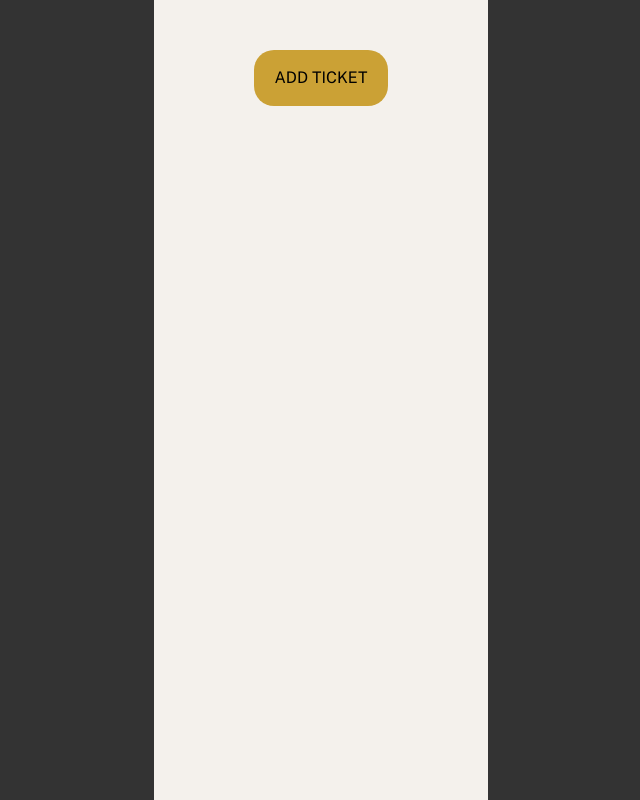
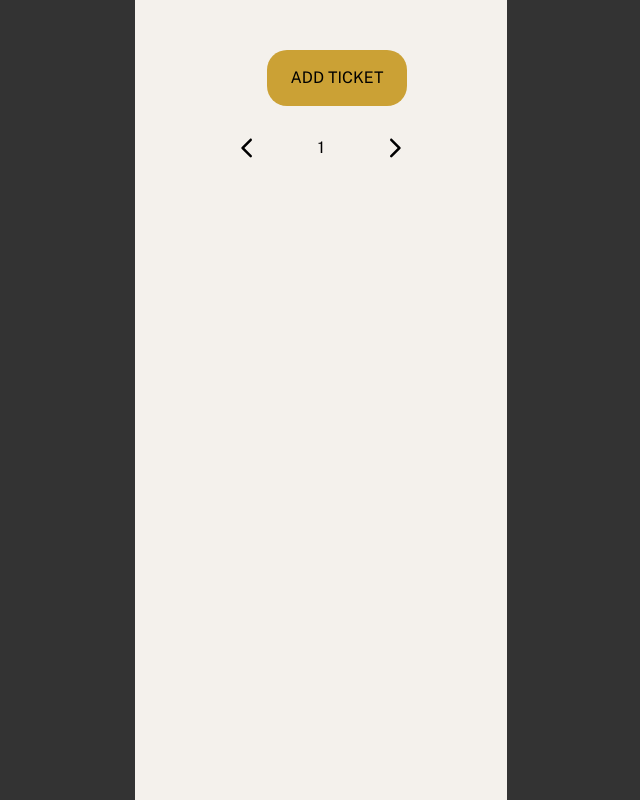
Before and after one commit to dawn0314/ticket-book, a React (Vite) app: page /ticket-list in a window 1280 px wide. Shown: the whole page, without its empty margins (319-959 px from the left). Built offline with nearby package versions, Linux system fonts and the light colour scheme.

Commit message:
feat: add pagination

```diff
--- a/src/components/list/ticket.tsx
+++ b/src/components/list/ticket.tsx
@@ -96,19 +96,17 @@ const TearOff = styled.div`
   position: relative;
 `;
 
-export default function Ticket() {
-  const [tickets, setTickets] = useState([]);
-
+export default function Ticket({ ticket }) {
   const navigate = useNavigate();
 
-  useEffect(() => {
-    const storedTickets = localStorage.getItem("tickets");
-    if (storedTickets) {
-      setTickets(JSON.parse(storedTickets));
-    }
-  }, []);
+  // useEffect(() => {
+  //   const storedTickets = localStorage.getItem("tickets");
+  //   if (storedTickets) {
+  //     setTickets(JSON.parse(storedTickets));
+  //   }
+  // }, []);
 
-  const renderSeat = (ticket) => {
+  const renderSeat = () => {
     const seats = ticket.seat.split(" ");
 
     return seats.map((seat, index) => {
@@ -120,8 +118,8 @@ export default function Ticket() {
     });
   };
 
-  return tickets.map((ticket, index) => (
-    <Wrapper key={index} onClick={() => navigate(`/ticket-list/${ticket.id}`)}>
+  return (
+    <Wrapper onClick={() => navigate(`/ticket-list/${ticket.id}`)}>
       <Image src={ticket.photo[ticket.mainPhoto]} />
       <Content>
         <Title>{ticket.title}</Title>
@@ -134,8 +132,8 @@ export default function Ticket() {
       <TearLine />
       <TearOff>
         <Barcode src={barcode} />
-        <Seat>{renderSeat(ticket)}</Seat>
+        <Seat>{renderSeat()}</Seat>
       </TearOff>
     </Wrapper>
-  ));
+  );
 }
--- /dev/null
+++ b/src/components/pagination.tsx
@@ -0,0 +1,74 @@
+import React, { useState, useEffect } from "react";
+import styled from "styled-components";
+import ArrowBackIosRoundedIcon from "@mui/icons-material/ArrowBackIosRounded";
+import KeyboardDoubleArrowLeftRoundedIcon from "@mui/icons-material/KeyboardDoubleArrowLeftRounded";
+import ArrowForwardIosRoundedIcon from "@mui/icons-material/ArrowForwardIosRounded";
+import KeyboardDoubleArrowRightRoundedIcon from "@mui/icons-material/KeyboardDoubleArrowRightRounded";
+
+export default function Pagination({ totalPage, limit, page, setPage }) {
+  const [currentPageArray, setCurrentPageArray] = useState([]);
+  const [totalPageArray, setTotalPageArray] = useState([]);
+
+  useEffect(() => {
+    if (page % limit === 1) {
+      setCurrentPageArray(totalPageArray[Math.floor(page / limit)]);
+    } else if (page % limit === 0) {
+      setCurrentPageArray(totalPageArray[Math.floor(page / limit) - 1]);
+    }
+  }, [page]);
+
+  useEffect(() => {
+    const slicedPageArray = sliceArrayByLimit(totalPage, limit);
+    setTotalPageArray(slicedPageArray);
+    setCurrentPageArray(slicedPageArray[0]);
+  }, [totalPage]);
+
+  const sliceArrayByLimit = (totalPage, limit) => {
+    const totalPageArray = Array(totalPage)
+      .fill()
+      .map((_, i) => i);
+    return Array(Math.ceil(totalPage / limit))
+      .fill()
+      .map(() => totalPageArray.splice(0, limit));
+  };
+
+  return (
+    <Wrapper>
+      <ArrowBackIosRoundedIcon
+        onClick={() => setPage(page - 1)}
+        disabled={page === 1}
+      />
+      <ButtonWrapper>
+        {currentPageArray?.map((i) => (
+          <PageButton
+            key={i + 1}
+            onClick={() => setPage(i + 1)}
+            aria-current={page === i + 1 ? "page" : null}
+          >
+            {i + 1}
+          </PageButton>
+        ))}
+      </ButtonWrapper>
+      <ArrowForwardIosRoundedIcon
+        onClick={() => setPage(page + 1)}
+        disabled={page === totalPage}
+      />
+    </Wrapper>
+  );
+}
+
+const Wrapper = styled.div`
+  display: flex;
+  justify-content: center;
+  align-items: center;
+`;
+
+const ButtonWrapper = styled.div`
+  display: flex;
+  margin: 0 12px;
+  width: 100px;
+  justify-content: space-around;
+`;
+const PageButton = styled.div`
+  cursor: pointer;
+`;
--- a/src/routes/ticket-list.tsx
+++ b/src/routes/ticket-list.tsx
@@ -1,13 +1,41 @@
-import React from "react";
+import React, { useState, useEffect } from "react";
 import Ticket from "../components/list/ticket";
 import styled from "styled-components";
 import { Link, Outlet } from "react-router-dom";
+import Pagination from "../components/pagination";
 
 export default function TicketList() {
+  const [page, setPage] = useState(1);
+  const [tickets, setTickets] = useState([]);
+  const [totalPage, setTotalPage] = useState(1);
+
+  useEffect(() => {
+    const storedTickets = localStorage.getItem("tickets");
+    if (storedTickets) {
+      const parsedTickets = JSON.parse(storedTickets);
+      setTickets(parsedTickets);
+      setTotalPage(Math.ceil(parsedTickets.length / 4));
+    }
+  }, []);
+
+  const getDisplayedTickets = () => {
+    const startIndex = (page - 1) * 4;
+    const endIndex = startIndex + 4;
+    return tickets.slice(startIndex, endIndex);
+  };
+
   return (
     <Wrapper>
       <NavLink to="/create-ticket">ADD TICKET</NavLink>
-      <Ticket />
+      {getDisplayedTickets().map((ticket) => (
+        <Ticket key={ticket.id} ticket={ticket} />
+      ))}
+      <Pagination
+        totalPage={totalPage}
+        limit={4}
+        page={page}
+        setPage={setPage}
+      />
     </Wrapper>
   );
 }
@@ -24,6 +52,9 @@ const Wrapper = styled.div`
 
 const NavLink = styled(Link)`
   padding: 20px;
+  width: 140px;
+  text-align: center;
+  margin-left: auto;
   text-decoration: none;
   border-radius: 20px;
   color: black;
```
